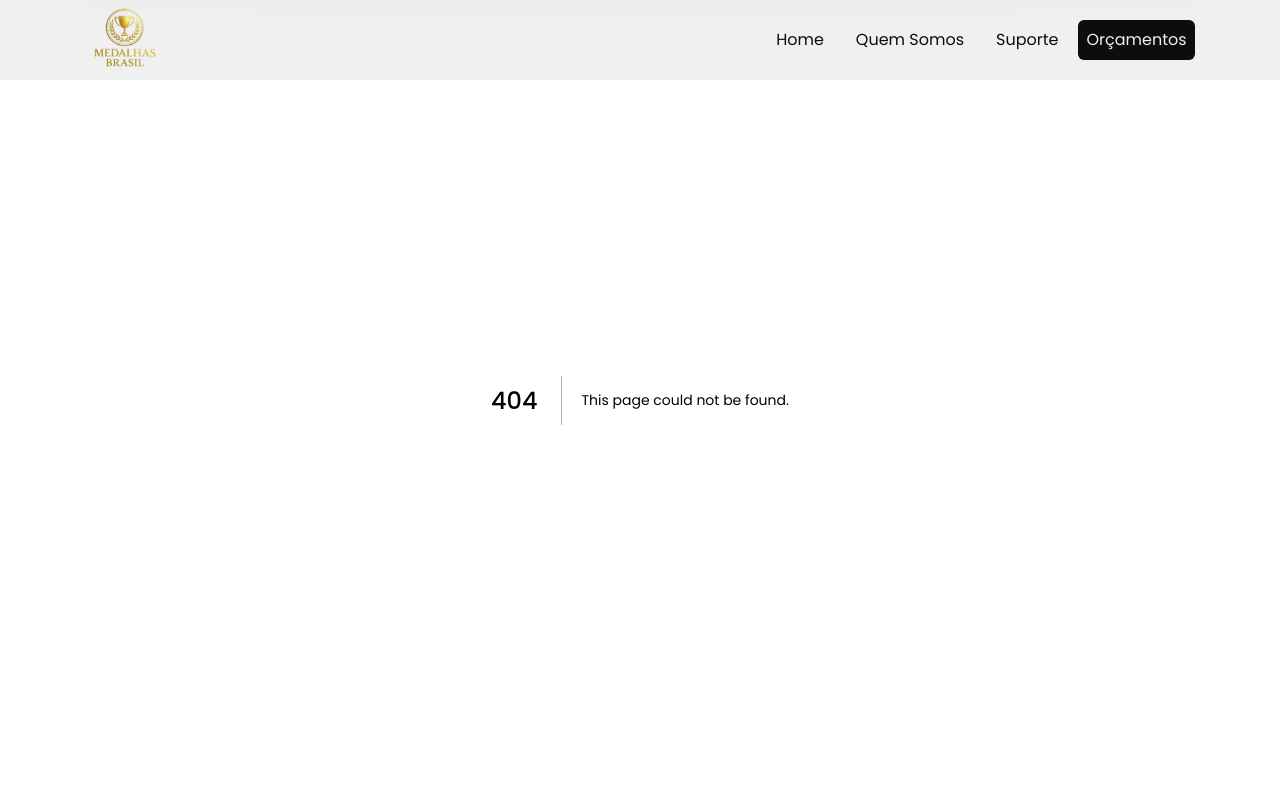
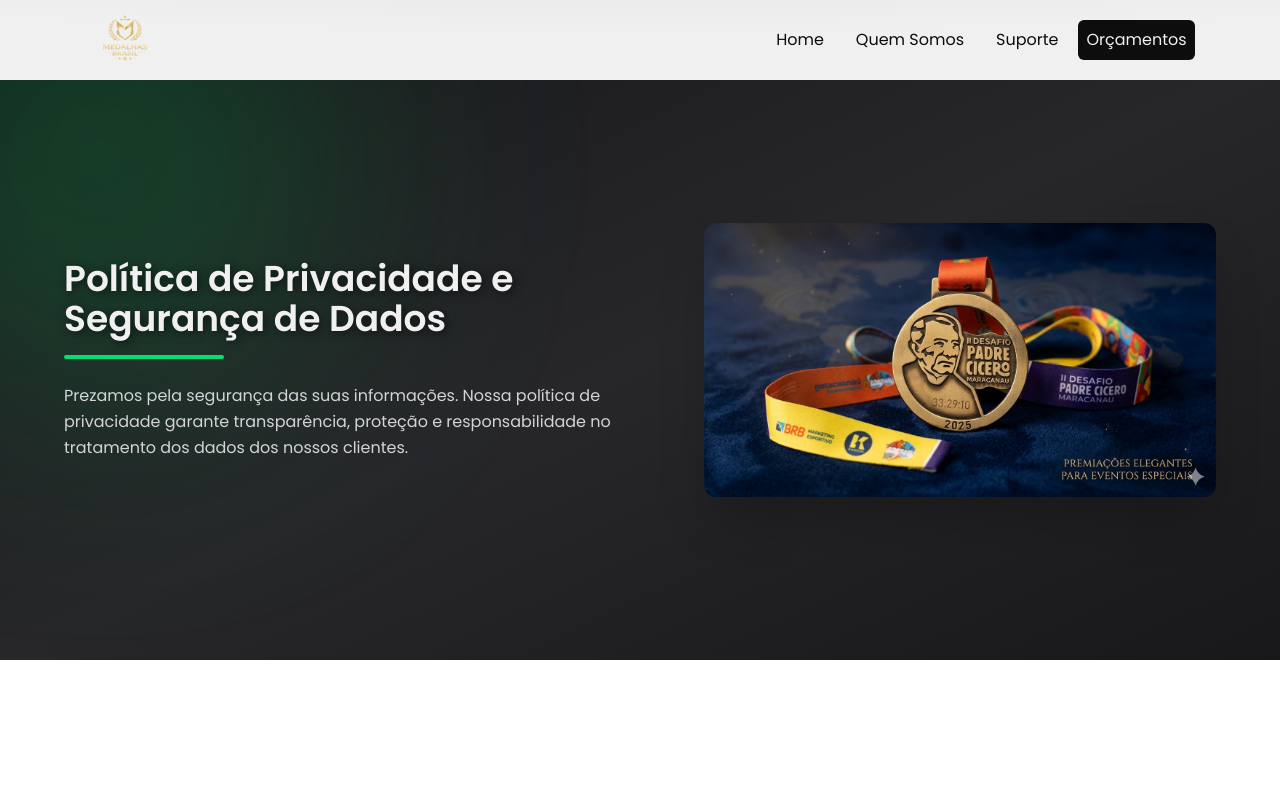
Before and after one commit to Equipe-NextSolve/medalhas-brasil, a Next.js app: page /Suport in a window 1280 px wide. Before the commit this address had no page. Shown: the top 800 px of the page. Built offline with nearby package versions, Linux system fonts and the light colour scheme.

Commit message:
Criação do Conteúdo Inicial da Página de Suporte

```diff
--- /dev/null
+++ b/src/app/Suport/ContentInitial.jsx
@@ -0,0 +1,39 @@
+import React from 'react'
+import Image from 'next/image'
+
+export default function ContentInitial() {
+    return (
+        <section className="relative flex items-center justify-center w-full min-h-[600px] px-6 py-20 overflow-hidden bg-gradient-to-br from-zinc-900 via-zinc-800 to-zinc-900">
+
+            <div className="absolute w-[500px] h-[500px] bg-green-500/20 blur-[120px] rounded-full top-[-150px] left-[-150px]"></div>
+
+            <div className="relative flex flex-col lg:flex-row items-center justify-between gap-16 max-w-6xl w-full">
+
+                <div className="flex flex-col justify-center max-w-xl text-center lg:text-left">
+                    <h1 className="text-3xl md:text-4xl font-semibold text-white [text-shadow:2px_2px_10px_rgba(0,0,0,0.6)]">
+                        Política de Privacidade e Segurança de Dados
+                    </h1>
+
+                    <div className="w-40 h-1 bg-green-400 rounded mt-4 mb-6 mx-auto lg:mx-0"></div>
+
+                    <p className="text-zinc-300 leading-relaxed">
+                        Prezamos pela segurança das suas informações. Nossa política de
+                        privacidade garante transparência, proteção e responsabilidade
+                        no tratamento dos dados dos nossos clientes.
+                    </p>
+                </div>
+
+                <div className="flex justify-center w-full max-w-lg">
+                    <Image
+                        src="/politic.png"
+                        width={800}
+                        height={500}
+                        alt="Política de Privacidade"
+                        className="rounded-xl shadow-2xl object-cover"
+                    />
+                </div>
+
+            </div>
+        </section>
+    )
+}
--- /dev/null
+++ b/src/app/Suport/page.jsx
@@ -0,0 +1,10 @@
+import React from 'react'
+import ContentInitial from './ContentInitial'
+
+export default function page() {
+    return (
+        <section className='w-full min-h-screen pt-15'>
+            <ContentInitial />
+        </section>
+    )
+}
--- a/src/layout/Footer/Footer.jsx
+++ b/src/layout/Footer/Footer.jsx
@@ -8,16 +8,14 @@ export default function Footer() {
         >
             <div className="flex flex-col sm:flex-row items-center justify-around w-full sm:mt-8">
                 <Image
-                    src="/logo.png"
+                    src="/logo2.png"
                     alt="Logo"
                     width={140}
                     height={140}
                 />
                 <NavFooter/>
             </div>
-            <p className="bg-black h-10 w-full text-gray text-center flex items-center justify-center mt-7 text-sm sm:text-base sm:mt-0">
-                © 2025  Design Acessorios. Todos os direitos reservados.
-            </p>
+            <p className="bg-black h-10 w-full text-gray text-center flex items-center justify-center mt-7 text-sm sm:text-base sm:mt-0">© 2025  Design Acessorios. Todos os direitos reservados.</p>
         </footer>
     )
 }
--- a/src/layout/Header/Logo.jsx
+++ b/src/layout/Header/Logo.jsx
@@ -6,9 +6,9 @@ export default function Logo() {
         <div className='w-150'>
             <div className='m-0 h-20 w-20'>
                 <Image
-                    width={200}
-                    height={200}
-                    src='/logo.png'
+                    width={300}
+                    height={300}
+                    src='/logo2.png'
                     alt='logo'
                     className=''
                 />
--- a/src/layout/Header/Navigation.jsx
+++ b/src/layout/Header/Navigation.jsx
@@ -5,7 +5,7 @@ export default function Navigation() {
     const dtLinks = [
         { label: 'Home', href: '/' },
         { label: 'Quem Somos', href: '/About' },
-        { label: 'Suporte', href: '#' },
+        { label: 'Suporte', href: '/Suport' },
     ]
 
     return (
```
Also changed, not shown: public/logo2.png (added).
